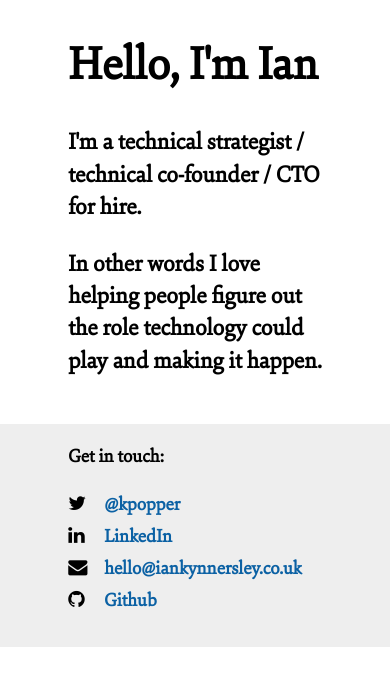
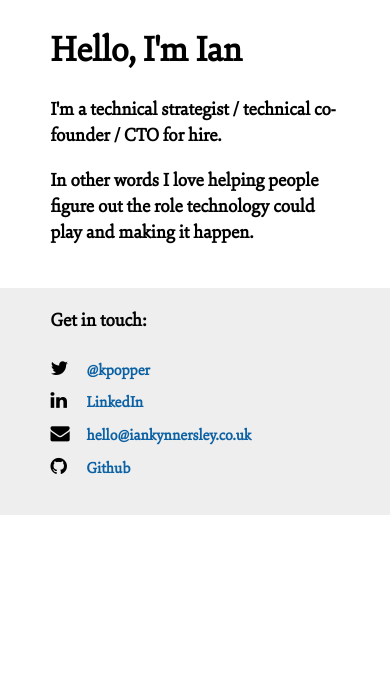
Before and after one commit to kpopper/iankynnersley.co.uk, a Jekyll site: the page built from index.html, in a window 390 px wide. Shown: the top 686 px of the page. Built offline with Jekyll 4.4.1, drawn with Linux system fonts in a browser that asks for light colours; nearby versions of some CDN libraries; Markdown is read by kramdown in place of the engine named in the settings.

Commit message:
Improve layout on mobile

```diff
--- a/_sass/_grid-settings.scss
+++ b/_sass/_grid-settings.scss
@@ -4,7 +4,7 @@ $visual-grid: false;
 
 // $column: 90px;
 // $gutter: 30px;
-$grid-columns: 6;
+$grid-columns: 8;
 $max-width: em(768);
 
 // breakpoints
--- a/css/screen.css
+++ b/css/screen.css
@@ -433,7 +433,7 @@ body {
 
 /* line 22, ../_sass/screen.scss */
 h1 {
-  font-size: 3rem;
+  font-size: 2.3rem;
 }
 @media screen and (min-width: 480px) {
   /* line 22, ../_sass/screen.scss */
@@ -444,21 +444,27 @@ h1 {
 
 /* line 29, ../_sass/screen.scss */
 p {
-  font-size: 1.5rem;
+  font-size: 1.2rem;
   font-weight: bold;
   line-height: 135%;
 }
+@media screen and (min-width: 480px) {
+  /* line 29, ../_sass/screen.scss */
+  p {
+    font-size: 1.5rem;
+  }
+}
 
-/* line 35, ../_sass/screen.scss */
+/* line 38, ../_sass/screen.scss */
 a {
   color: #0b61a4;
 }
-/* line 38, ../_sass/screen.scss */
+/* line 41, ../_sass/screen.scss */
 a:hover {
   text-decoration: none;
 }
 
-/* line 43, ../_sass/screen.scss */
+/* line 46, ../_sass/screen.scss */
 .block {
   *zoom: 1;
   display: block;
@@ -473,7 +479,7 @@ a:hover {
   clear: both;
 }
 
-/* line 47, ../_sass/screen.scss */
+/* line 50, ../_sass/screen.scss */
 .site {
   *zoom: 1;
   max-width: 48em;
@@ -491,32 +497,32 @@ a:hover {
   clear: both;
 }
 @media screen and (min-width: 480px) {
-  /* line 47, ../_sass/screen.scss */
+  /* line 50, ../_sass/screen.scss */
   .site {
     max-width: 37.5em;
   }
 }
 @media screen and (min-width: 600px) {
-  /* line 47, ../_sass/screen.scss */
+  /* line 50, ../_sass/screen.scss */
   .site {
     max-width: 48em;
   }
 }
 
-/* line 59, ../_sass/screen.scss */
+/* line 62, ../_sass/screen.scss */
 .contents {
   float: left;
   display: block;
-  margin-right: 4.82916%;
-  width: 65.05695%;
-  margin-left: 17.47153%;
+  margin-right: 3.57866%;
+  width: 74.10533%;
+  margin-left: 12.94733%;
 }
 /* line 40, ../_sass/neat/grid/_span-columns.scss */
 .contents:last-child {
   margin-right: 0;
 }
 @media screen and (min-width: 480px) {
-  /* line 59, ../_sass/screen.scss */
+  /* line 62, ../_sass/screen.scss */
   .contents {
     float: left;
     display: block;
@@ -530,7 +536,7 @@ a:hover {
   }
 }
 @media screen and (min-width: 600px) {
-  /* line 59, ../_sass/screen.scss */
+  /* line 62, ../_sass/screen.scss */
   .contents {
     float: left;
     display: block;
@@ -544,37 +550,44 @@ a:hover {
   }
 }
 
-/* line 72, ../_sass/screen.scss */
+/* line 75, ../_sass/screen.scss */
 .footer {
   background: #eeeeee;
   margin-top: 1.5rem;
   padding: 0 0 2rem;
 }
-/* line 77, ../_sass/screen.scss */
+/* line 80, ../_sass/screen.scss */
 .footer a {
+  font-size: 1rem;
   font-weight: bold;
   text-decoration: none;
 }
-/* line 82, ../_sass/screen.scss */
+@media screen and (min-width: 480px) {
+  /* line 80, ../_sass/screen.scss */
+  .footer a {
+    font-size: 1.2rem;
+  }
+}
+/* line 89, ../_sass/screen.scss */
 .footer p {
   font-size: 1.2rem;
 }
-/* line 86, ../_sass/screen.scss */
+/* line 93, ../_sass/screen.scss */
 .footer ul {
   list-style-type: none;
   margin: 0;
   padding: 0;
 }
-/* line 91, ../_sass/screen.scss */
+/* line 98, ../_sass/screen.scss */
 .footer ul li {
   font-size: 1.2rem;
   line-height: 165%;
 }
-/* line 96, ../_sass/screen.scss */
+/* line 103, ../_sass/screen.scss */
 .footer ul .fa {
   width: 1.875em;
 }
-/* line 101, ../_sass/screen.scss */
+/* line 108, ../_sass/screen.scss */
 .footer .contact {
   *zoom: 1;
   max-width: 48em;
```
Also changed, not shown: _sass/screen.scss (+10 -3 lines).
